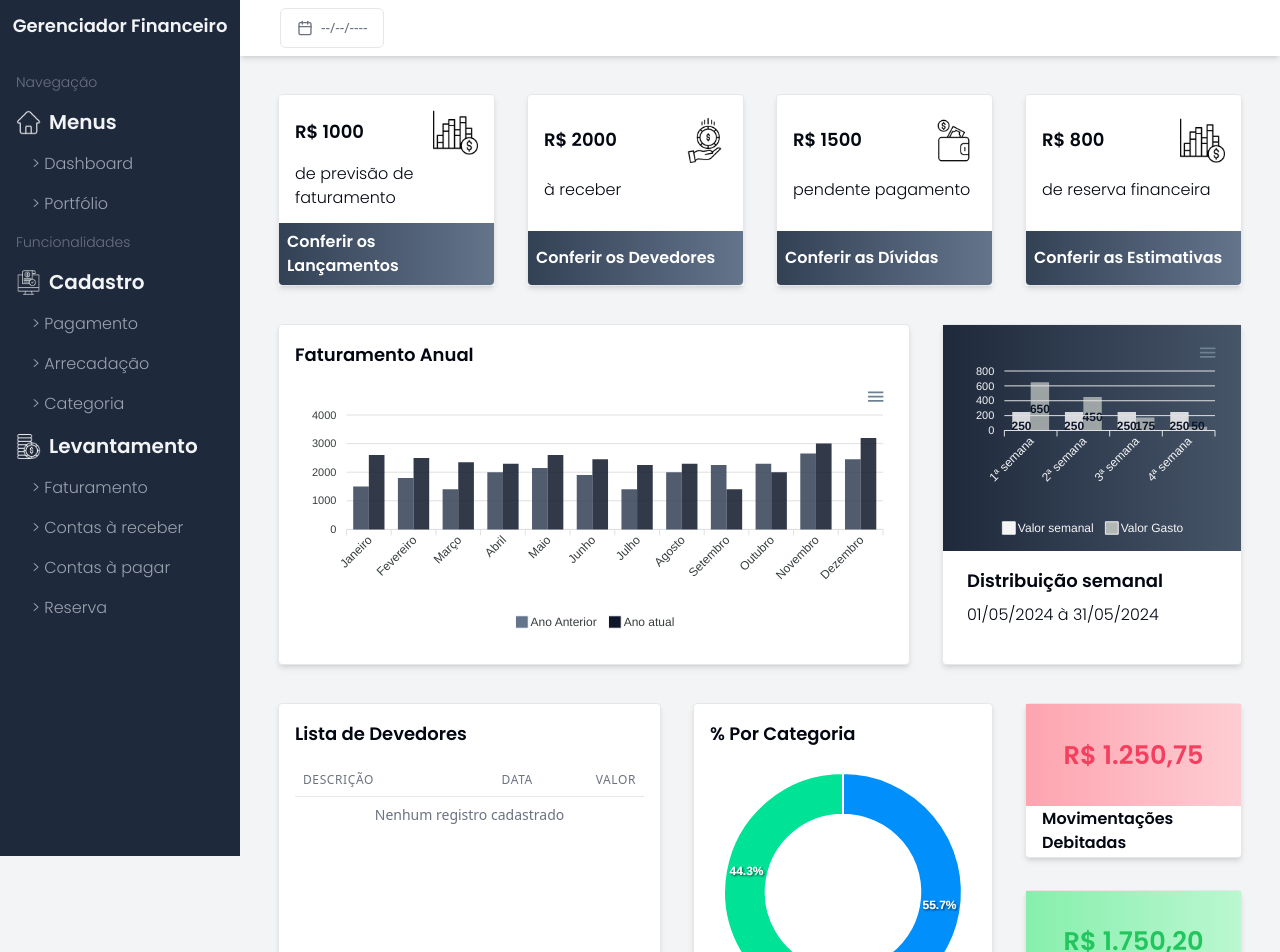
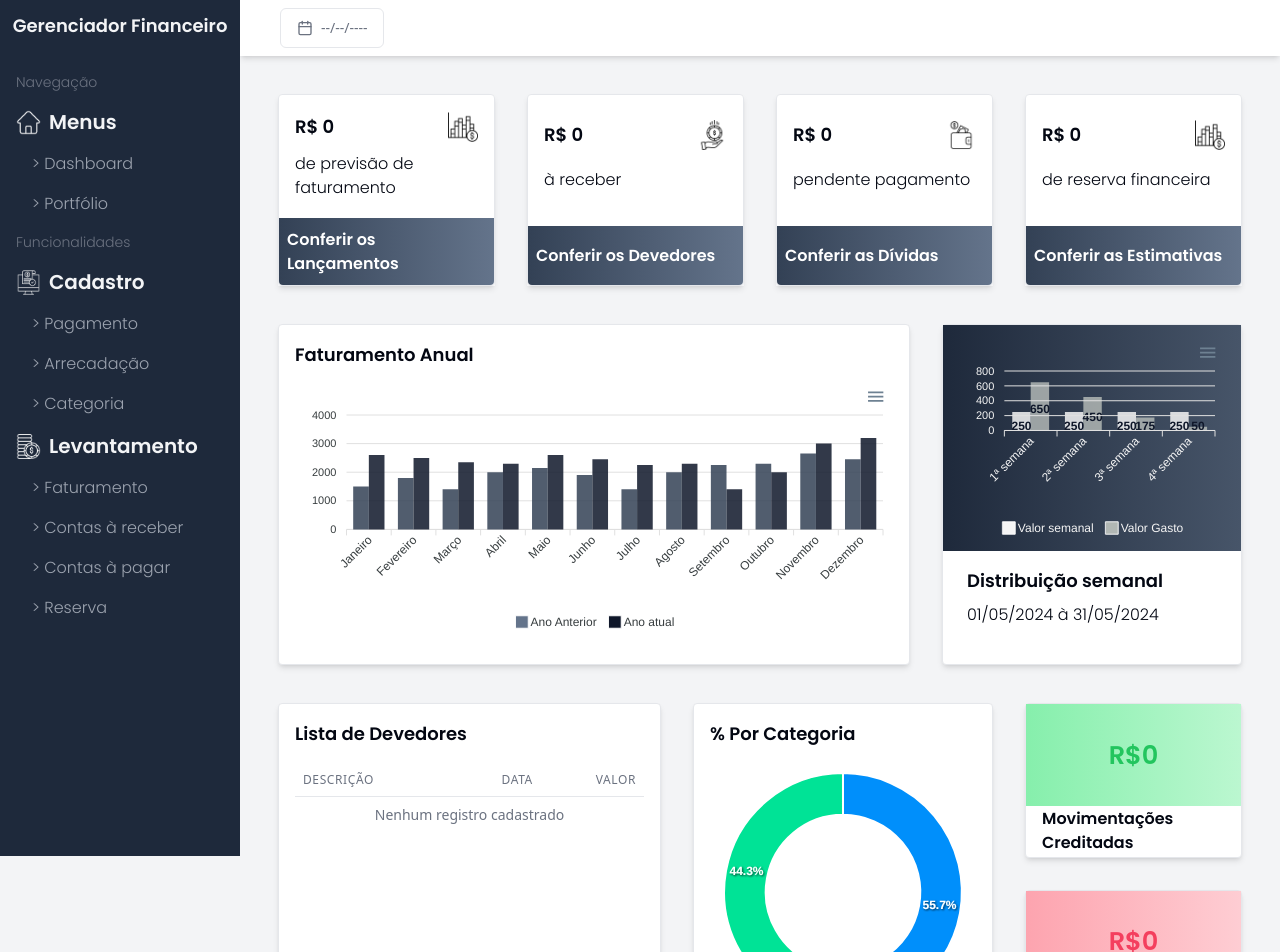
Before and after one commit to taynanhott/financial-manager, a Next.js app: page /gerenciar/dashboard in a window 1280 px wide. Shown: the top 952 px of the page. Built offline with nearby package versions, Linux system fonts and the light colour scheme.

Commit message:
loading registered values, debtors, payments, billing, financial reserve

```diff
--- a/src/app/gerenciar/cadastrar/categoria/page.tsx
+++ b/src/app/gerenciar/cadastrar/categoria/page.tsx
@@ -51,7 +51,7 @@ export default function Categoria() {
                                 onChange={(e) => setDescription(e.target.value)}
                             />
                             <Button type="submit" onClick={() => cadastrar(description)}>
-                                Salvar
+                                Cadastrar
                             </Button>
                         </div>
                     </div>
--- a/src/app/gerenciar/cadastrar/pagamento/page.tsx
+++ b/src/app/gerenciar/cadastrar/pagamento/page.tsx
@@ -29,17 +29,17 @@ export default function Pagamento() {
     const [description, setDescription] = useState<string>("");
     const [type, setType] = useState<string>("");
     const [date, setDate] = useState<Date>()
-    const [value, setValue] = useState<string>("");
+    const [value, setValue] = useState<number>();
     const { entries, addEntry } = useEntries();
     const { category } = useCategory();
 
-    function cadastrar(description: string, type: string, date: Date | undefined, value: string) {
+    function cadastrar(description: string, type: string, date: Date | undefined, value: number | undefined) {
         if (description && type && date && value) {
             const newEntry = { description, type, date, value };
             addEntry(newEntry);
             alert("Cadastro realizado com sucesso.");
             setType(``)
-            setValue(``)
+            setValue(undefined)
             setDate(undefined);
             setDescription(``)
         } else {
@@ -128,11 +128,11 @@ export default function Pagamento() {
                                 name="valor"
                                 type="text"
                                 value={value}
-                                onChange={(e) => setValue(e.target.value)}
+                                onChange={(e) => setValue(Number(e.target.value))}
                             />
 
                             <Button onClick={() => cadastrar(description, type, date, value)}>
-                                Salvar
+                                Cadastrar
                             </Button>
                         </div>
                     </div>
--- a/src/app/gerenciar/dashboard/page.tsx
+++ b/src/app/gerenciar/dashboard/page.tsx
@@ -2,12 +2,14 @@
 
 import Graph from "@/components/Resources/GraphApex";
 import Image from "next/image";
-import { motion } from "framer-motion";
+import { animate, motion, useMotionValue, useTransform } from "framer-motion";
 import { ListDash } from "@/components/Resources/Table";
-import React from "react";
+import React, { useEffect } from "react";
 import Submenu from "@/components/Html/Body/Submenu/submenu";
 import Link from "next/link";
 import { useDeptor } from "@/context/DebtorContext";
+import { useEntries } from "@/context/EntriesContext";
+import { useCategory } from "@/context/CategoryContext";
 
 const graficoDetalhado = [
     {
@@ -96,7 +98,7 @@ const graficoDonut = [
 
 interface Props {
     cards: {
-        title: string,
+        title: number,
         icon?: string,
         href: string,
         text: string,
@@ -104,33 +106,18 @@ interface Props {
     }[]
 }
 
-const cards = [
-    {
-        title: `R$ 1000`,
-        icon: '/image/menu/levantamento.png',
-        text: `de previsão de faturamento`,
-        href: '/gerenciar/levantamento/faturamento',
-        footer: `Conferir os Lançamentos`,
-    }, {
-        title: `R$ 2000`,
-        icon: '/image/menu/receber.png',
-        text: `à receber`,
-        href: '/gerenciar/levantamento/receber',
-        footer: `Conferir os Devedores`,
-    }, {
-        title: `R$ 1500`,
-        icon: '/image/menu/cadastrar.png',
-        text: `pendente pagamento`,
-        href: '/gerenciar/levantamento/pagar',
-        footer: `Conferir as Dívidas`,
-    }, {
-        title: `R$ 800`,
-        icon: '/image/menu/levantamento.png',
-        text: `de reserva financeira`,
-        href: '/gerenciar/levantamento/reserva',
-        footer: `Conferir as Estimativas`,
-    },
-]
+function useAnimatedCount(targetValue: number, duration: number = 1.5) {
+    const count = useMotionValue(0);
+    const rounded = useTransform(count, latest => Math.round(latest));
+
+    useEffect(() => {
+        const controls = animate(count, targetValue, { duration });
+
+        return () => controls.stop();
+    }, [targetValue, duration]);
+
+    return rounded;
+}
 
 function CardDashBoard({ cards }: Props) {
 
@@ -141,7 +128,7 @@ function CardDashBoard({ cards }: Props) {
                     key={`card-${index}`}
                     className="backdrop-blur-sm shadow-md"
                     initial={{ opacity: 0, y: 50 }}
-                    whileInView={{ opacity: 1, y: 0 }}
+                    animate={{ opacity: 1, y: 0 }}
                     exit={{ opacity: 1, y: 0 }}
                     transition={{ duration: 0.5, delay: index * 0.1 }}
                     viewport={{ once: true }}
@@ -149,12 +136,15 @@ function CardDashBoard({ cards }: Props) {
                     <Link href={card.href} target="_self">
                         <div className="h-48 min-h-48 grid grid-cols-2 lg:hover:scale-105 rounded-sm border bg-white transition ease-in-out hover:-translate-y-1 duration-700">
                             <div className="col-span-2 px-4 pt-2 flex justify-between items-center">
-                                <div className="text-lg font-poppins-bold">{card.title}</div>
+                                {card.title >= 0 ?
+                                    <div className="text-lg font-poppins-bold inline-block">R$ <motion.div className="inline-block">{useAnimatedCount(card.title)}</motion.div></div>
+                                    :
+                                    <div className="text-lg font-poppins-bold inline-block">- R$ <motion.div className="inline-block">{useAnimatedCount(card.title * -1)}</motion.div></div>}
                                 <Image
                                     className=""
                                     src={card.icon ?? ``}
-                                    width={45}
-                                    height={45}
+                                    width={30}
+                                    height={30}
                                     alt=""
                                 />
                             </div>
@@ -173,6 +163,41 @@ function CardDashBoard({ cards }: Props) {
 
 export default function Gerenciar() {
     const { deptor } = useDeptor();
+    const { entries } = useEntries();
+    const { category } = useCategory();
+
+    const totalDeptor = deptor.reduce((acc, element) => acc + (element.value ?? 0), 0);
+    const totalEntries = entries.reduce((acc, element) => acc + (element.value ?? 0), 0);
+    const totalFat = totalDeptor - totalEntries;
+    const totalRes = totalFat * 0.05;
+
+    const cards = [
+        {
+            title: totalFat,
+            icon: '/image/menu/levantamento.png',
+            text: `de previsão de faturamento`,
+            href: '/gerenciar/levantamento/faturamento',
+            footer: `Conferir os Lançamentos`,
+        }, {
+            title: totalDeptor,
+            icon: '/image/menu/receber.png',
+            text: `à receber`,
+            href: '/gerenciar/levantamento/receber',
+            footer: `Conferir os Devedores`,
+        }, {
+            title: totalEntries,
+            icon: '/image/menu/cadastrar.png',
+            text: `pendente pagamento`,
+            href: '/gerenciar/levantamento/pagar',
+            footer: `Conferir as Dívidas`,
+        }, {
+            title: totalRes >= 0 ? totalRes : 0,
+            icon: '/image/menu/levantamento.png',
+            text: `de reserva financeira`,
+            href: '/gerenciar/levantamento/reserva',
+            footer: `Conferir as Estimativas`,
+        },
+    ]
 
     return (
         <section className="grow lg:ml-[240px] mt-14 lg:mt-auto pb-12">
@@ -224,14 +249,16 @@ export default function Gerenciar() {
                     </div>
                     <div className="h-52 lg:h-[341px] grid grid-cols-8 lg:grid-cols-1 gap-8 col-span-8 lg:col-span-3 rounded-sm">
                         <div className="col-span-8 md:col-span-4 lg:col-span-1 rounded-sm border bg-white shadow-md">
-                            <div className="col-span-1 h-2/3 flex justify-center text-[160%] text-nowrap items-center font-poppins-bold p-4 text-rose-500 bg-gradient-to-r from-rose-300 to-rose-200">R$ 1.250,75</div>
-                            <div className="px-4 h-1/3 flex justify-center lg:justify-start font-poppins-bold items-center">Movimentações Debitadas</div>
+                            <div className="h-2/3 flex justify-center items-center p-4 text-green-500  bg-gradient-to-r from-green-300 to-green-200">
+                                <p className="font-poppins-bold flex text-[160%] text-nowrap justify-center">R$ <motion.div>{useAnimatedCount(totalDeptor)}</motion.div></p>
+                            </div>
+                            <div className="px-4 h-1/3 flex  justify-center lg:justify-start  font-poppins-bold items-center">Movimentações Creditadas</div>
                         </div>
                         <div className="col-span-8 md:col-span-4 lg:col-span-1 rounded-sm border bg-white shadow-md">
-                            <div className="h-2/3 flex justify-center items-center p-4 text-green-500  bg-gradient-to-r from-green-300 to-green-200">
-                                <p className="font-poppins-bold flex text-[160%] text-nowrap justify-center">R$ 1.750,20</p>
+                            <div className="h-2/3 flex justify-center items-center p-4 text-rose-500 bg-gradient-to-r from-rose-300 to-rose-200">
+                                <p className="font-poppins-bold flex text-[160%] text-nowrap justify-center">R$ <motion.div>{useAnimatedCount(totalEntries)}</motion.div></p>
                             </div>
-                            <div className="px-4 h-1/3 flex  justify-center lg:justify-start  font-poppins-bold items-center">Movimentações Creditadas</div>
+                            <div className="px-4 h-1/3 flex justify-center lg:justify-start font-poppins-bold items-center">Movimentações Debitadas</div>
                         </div>
                     </div>
                 </div>
--- a/src/components/Resources/Table/index.tsx
+++ b/src/components/Resources/Table/index.tsx
@@ -6,7 +6,7 @@ interface Props {
     context: {
         description: string;
         date?: Date | undefined;
-        value?: string;
+        value?: number;
         type?: string;
     }[],
     variant: `deptor` | `paymount` | `category`
--- a/src/context/DebtorContext.tsx
+++ b/src/context/DebtorContext.tsx
@@ -5,7 +5,7 @@ import React, { createContext, useState, useContext, ReactNode } from 'react';
 interface Entry {
     description: string;
     date: Date | undefined;
-    value: string;
+    value: number | undefined;
 }
 
 interface DeptorContextType {
--- a/src/context/EntriesContext.tsx
+++ b/src/context/EntriesContext.tsx
@@ -5,7 +5,7 @@ import React, { createContext, useState, useContext, ReactNode } from 'react';
 interface Entry {
     description: string;
     date: Date | undefined;
-    value: string;
+    value: number | undefined;
     type: string;
 }
 
```
Also changed, not shown: src/app/gerenciar/cadastrar/arrecadar/page.tsx (+7 -8 lines).
